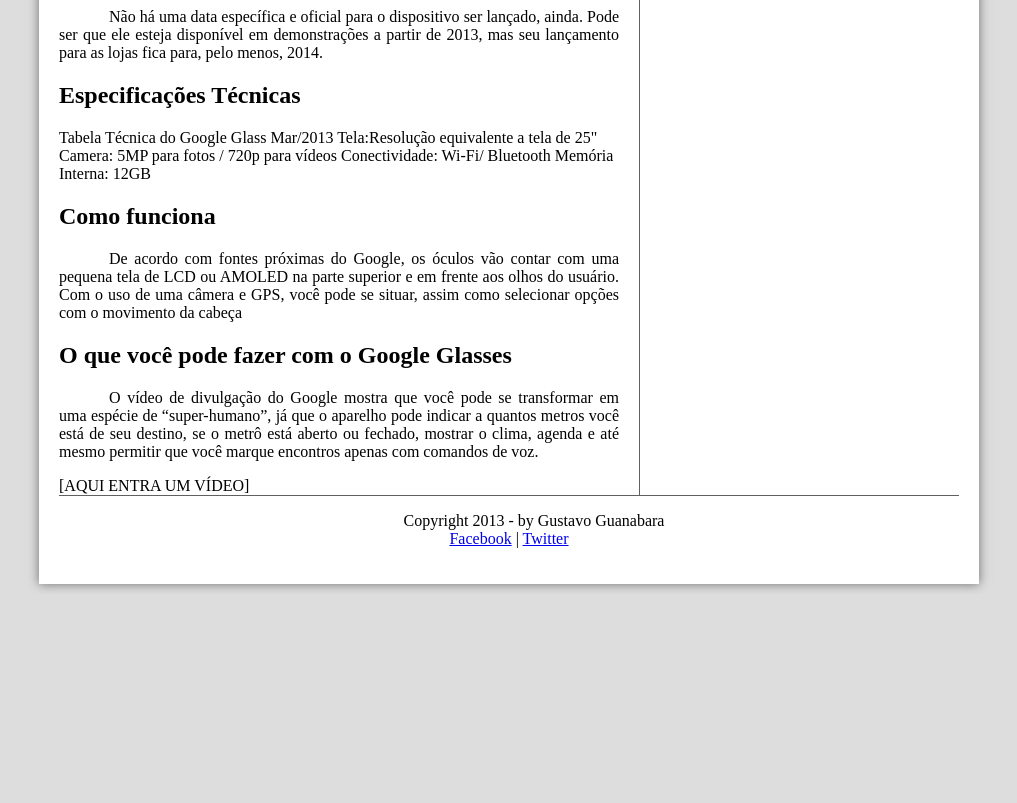
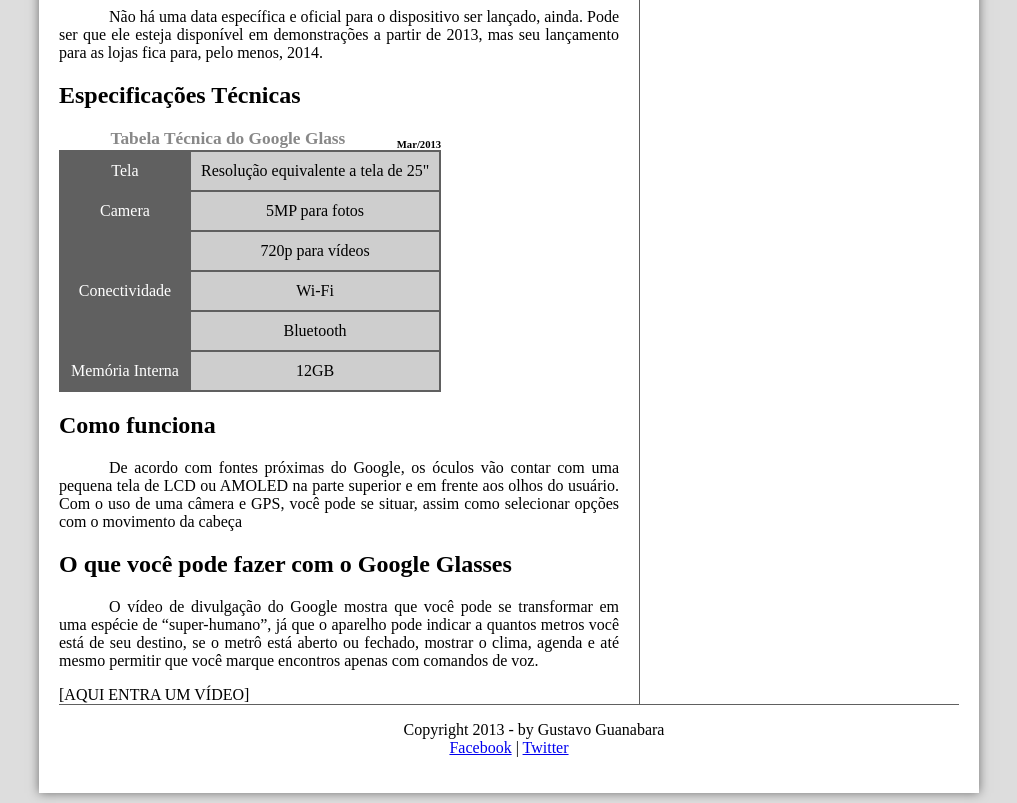
Before and after one commit to dennisferreira1/Curso_HTML5, a plain HTML site: page projeto-glass-html5/index.html in a window 1280 px wide. Shown: the part 900-1703 px from the top of the page, without its empty margins (131-1148 px from the left). Before the commit the page ends 1494 px from the top, so only its background shows below. Drawn offline with Linux system fonts and the light colour scheme.

Commit message:
Alteração das aulas 19 e 20
Construindo tabelas e formatando com CSS3.

```diff
--- a/projeto-glass-html5/_css/estilo.css
+++ b/projeto-glass-html5/_css/estilo.css
@@ -118,6 +118,41 @@
     border-right: 1px solid #606060;
     padding-right: 20px;
 }
+
+/* Formatação da tabela*/
+
+table#tabelaespec {
+    border: 1px solid #606060;
+    border-spacing: 0px;
+}
+table#tabelaespec caption {
+    color: #888888;
+    font-size: 13pt;
+    font-weight: bolder;
+}
+table#tabelaespec caption span {
+    display: block;
+    float: right;
+    color: #000000;
+    font-size: 8pt;
+    margin-top: 10px;
+}
+table#tabelaespec td{
+    border: 1px solid #606060;
+    padding: 10px;
+    text-align: center;
+    vertical-align: middle;
+}
+table#tabelaespec td.ce {
+    background-color: #606060;
+    color: #ffffff;
+    vertical-align: top;
+}
+table#tabelaespec td.cd {
+    background-color: #cecece;
+}
+
+
 aside#lateral {
     display: block;
     width: 300px;
--- a/projeto-glass-html5/index.html
+++ b/projeto-glass-html5/index.html
@@ -52,12 +52,16 @@
 			<p>Não há uma data específica e oficial para o dispositivo ser lançado, ainda. Pode ser que ele esteja disponível em demonstrações a partir de 2013, mas seu lançamento para as lojas fica para, pelo menos, 2014.</p>
 
 			<h1>Especificações Técnicas</h1>
-			Tabela Técnica do Google Glass Mar/2013
+			<table id="tabelaespec">
+				<caption>Tabela Técnica do Google Glass <span>Mar/2013</span></caption>
+				<tr><td class="ce">Tela</td><td class="cd">Resolução equivalente a tela de 25"</td></tr>
+				<tr><td class="ce" rowspan="2">Camera</td> <td class="cd">5MP para fotos</td></tr>
+				<tr><td class="cd">720p para vídeos</td></tr>
+				<tr><td class="ce" rowspan="2">Conectividade</td> <td class="cd">Wi-Fi</td></tr>
+				<tr><td class="cd">Bluetooth</td></tr>
+				<tr><td class="ce">Memória Interna</td> <td class="cd">12GB</td></tr>
+			</table>
 
-			Tela:Resolução equivalente a tela de 25"
-			Camera: 5MP para fotos / 720p para vídeos
-			Conectividade: Wi-Fi/ Bluetooth
-			Memória Interna: 12GB
 
 			<h1>Como funciona</h1>
 			<p>De acordo com fontes próximas do Google, os óculos vão contar com uma pequena tela de LCD ou AMOLED na parte superior e em frente aos olhos do usuário. Com o uso de uma câmera e GPS, você pode se situar, assim como selecionar opções com o movimento da cabeça</p>
```
